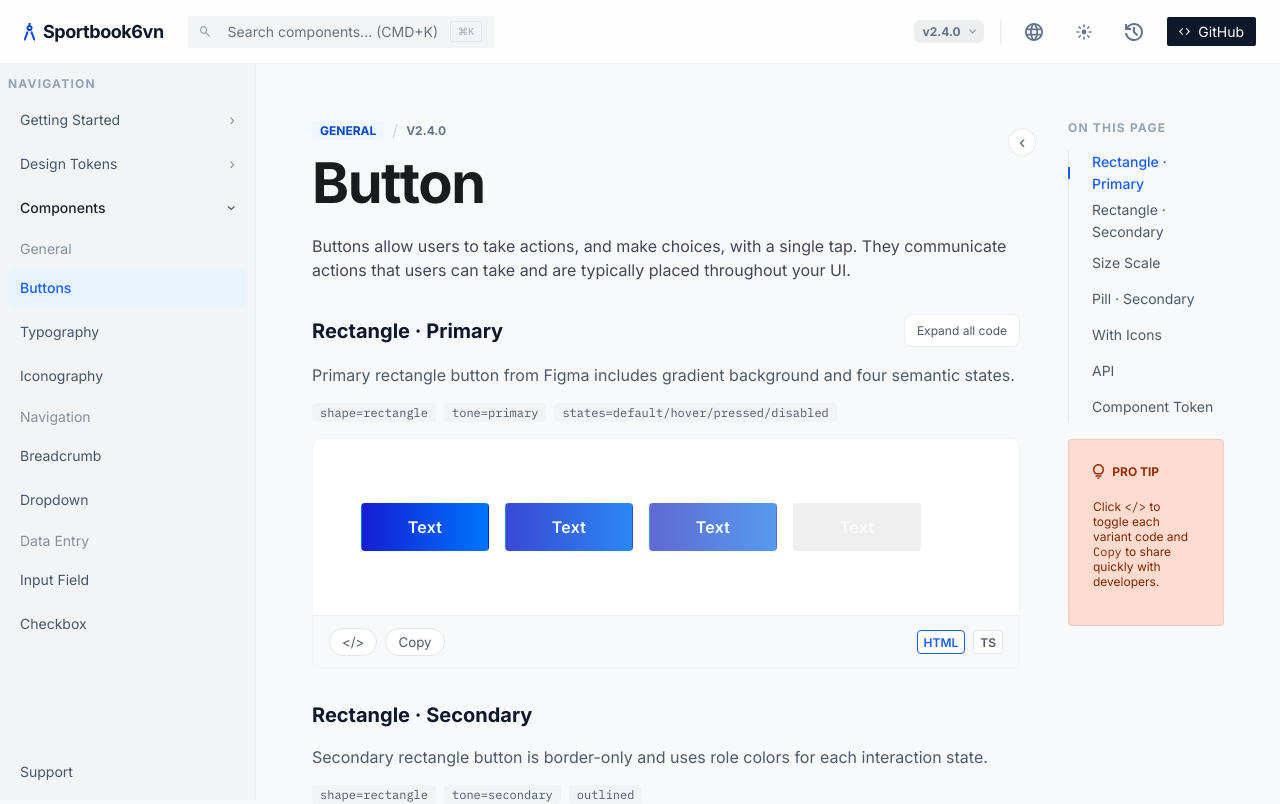
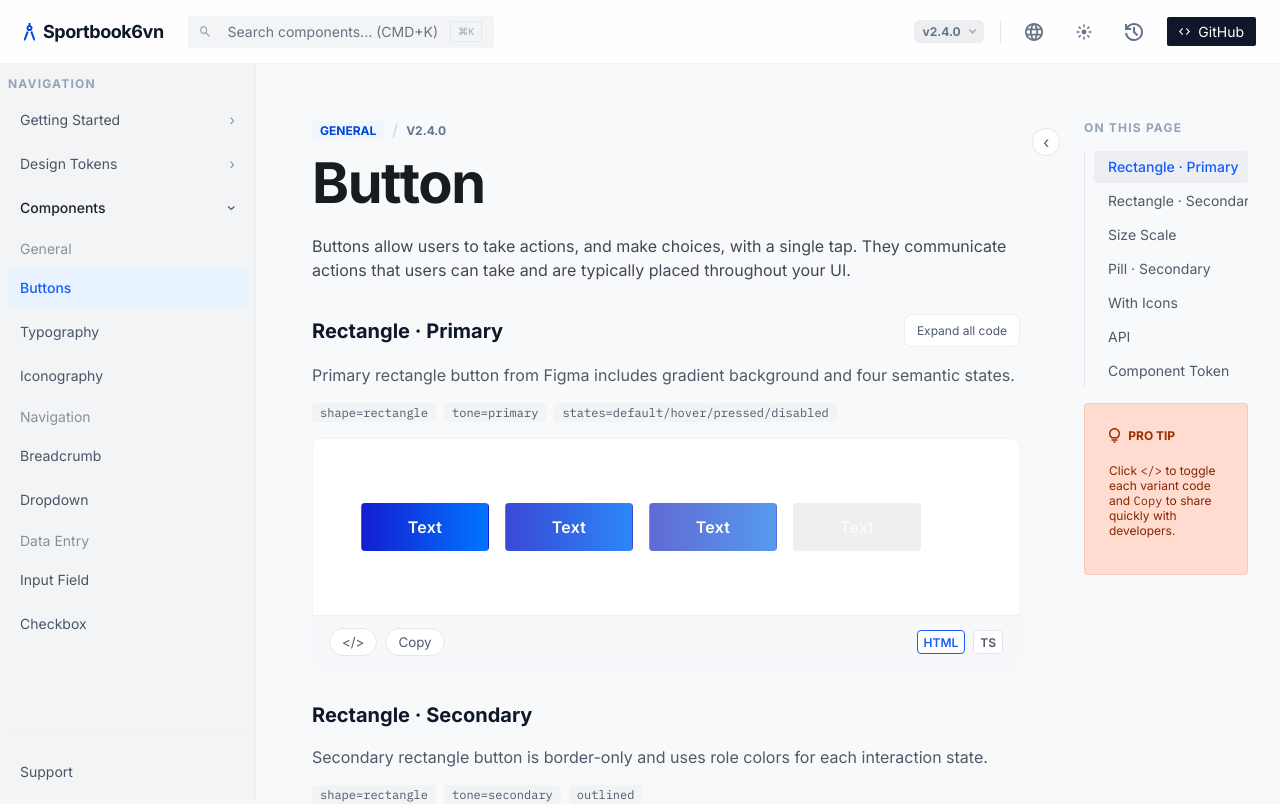
Before and after one commit to hieudeptrai1112/sportbook_mbbiz, an Angular app: page / in a window 1280 px wide. Shown: the top 804 px of the page. Built offline with nearby package versions, Linux system fonts and the light colour scheme.

Commit message:
Refine On This Page layout and truncation

```diff
--- a/src/app/app.scss
+++ b/src/app/app.scss
@@ -1147,6 +1147,7 @@
 .anchor-layout-holder {
   width: 180px;
   justify-self: end;
+  margin-right: -24px;
   align-self: flex-start;
   position: sticky;
   top: 88px;
@@ -1167,7 +1168,7 @@
   gap: 16px;
   max-height: calc(100vh - 104px);
   overflow-y: auto;
-  padding: 0 0 0 24px;
+  padding: 0 0 0 16px;
   transition: opacity 140ms ease, transform 140ms ease, visibility 140ms ease;
 }
 
--- a/src/styles.scss
+++ b/src/styles.scss
@@ -35,10 +35,10 @@ button {
 
 .toc-list {
   position: relative;
-  padding-left: 12px;
+  padding-left: 10px;
   display: flex;
   flex-direction: column;
-  gap: 4px;
+  gap: 2px;
 }
 
 .toc-list::before {
@@ -53,16 +53,21 @@ button {
 
 .toc-item {
   position: relative;
-  display: inline-flex;
+  display: flex;
   align-items: center;
   min-height: 32px;
-  padding: 0 8px 0 12px;
+  width: 100%;
+  max-width: 100%;
+  padding: 0 8px 0 14px;
   border-radius: 4px;
   text-decoration: none;
   color: #4e5969;
   font-size: 14px;
   line-height: 22px;
   font-weight: 400;
+  white-space: nowrap;
+  overflow: hidden;
+  text-overflow: ellipsis;
   transition: color 120ms ease, background 120ms ease, font-weight 120ms ease;
 }
 
@@ -75,12 +80,13 @@ button {
 .toc-item.active {
   color: #165dff;
   font-weight: 500;
+  background: rgba(229, 230, 235, 0.6);
 }
 
 .toc-item.active::before {
   content: "";
   position: absolute;
-  left: -12px;
+  left: -10px;
   top: 50%;
   transform: translateY(-50%);
   width: 2px;
@@ -738,6 +744,7 @@ button {
 
 .page.theme-dark .toc-item.active {
   color: var(--sb-accent);
+  background: rgba(143, 176, 255, 0.14);
 }
 
 .page.theme-dark .toc-item.active::before {
```
